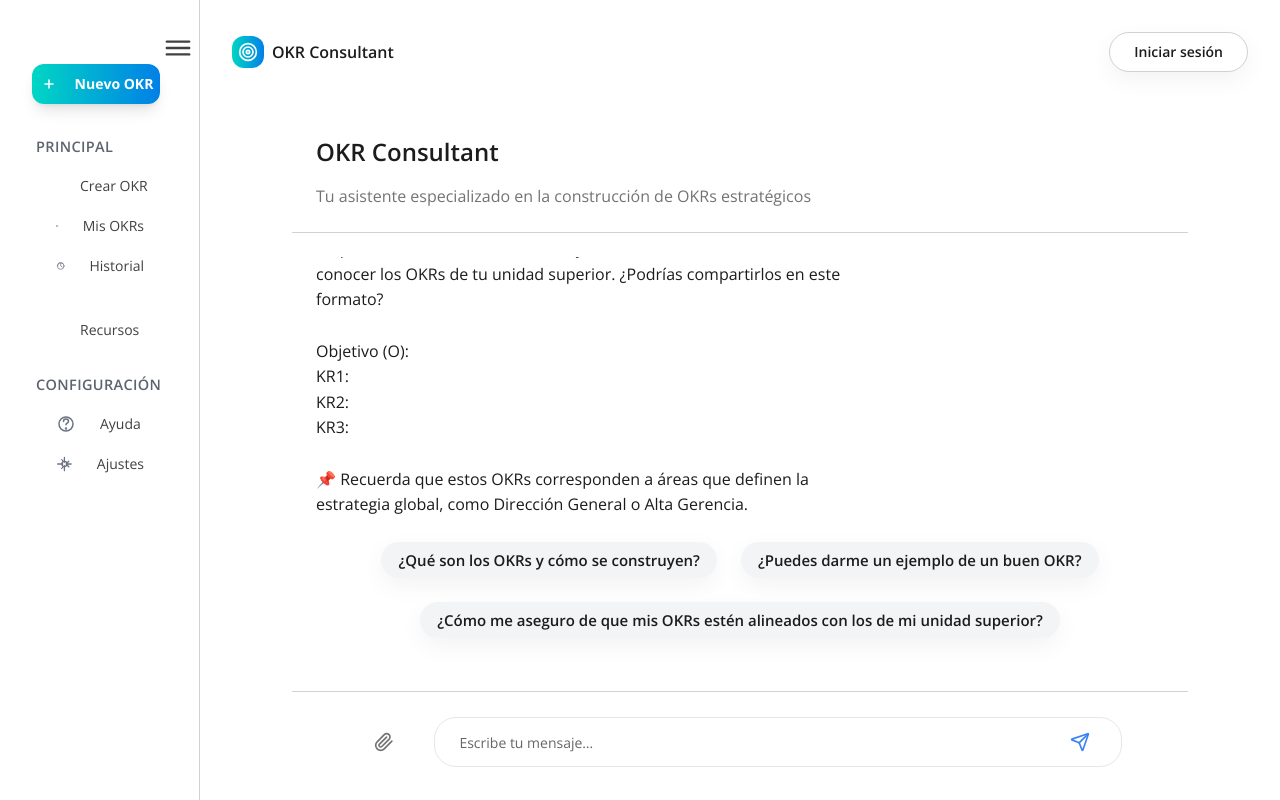
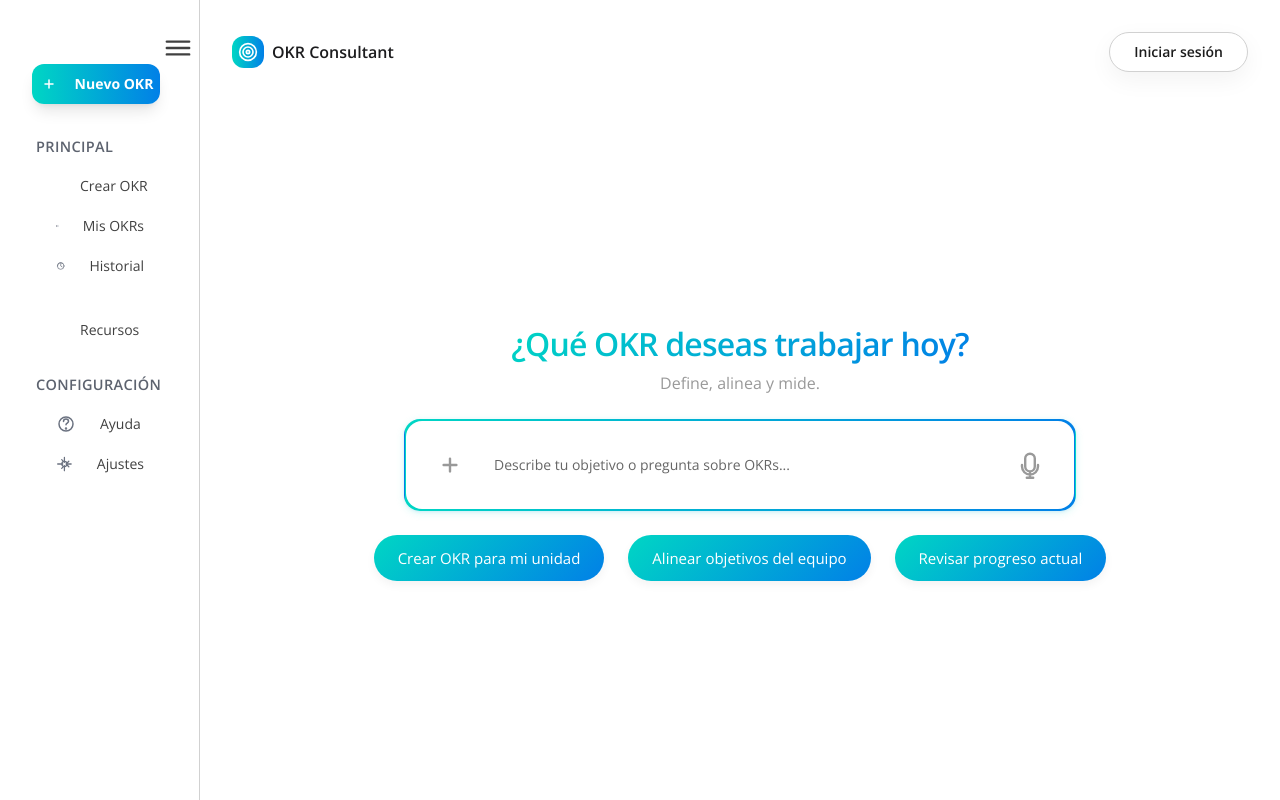
Before and after one commit to alessandra-aguado/okr-copilot-hub, a React (Vite) app: page / in a window 1280 px wide. Built offline with nearby package versions, Linux system fonts and the light colour scheme.

Commit message:
Reverted to commit 1695a114205e9cb0b70144e2cfd1a7c751093089

```diff
--- a/src/pages/Index.tsx
+++ b/src/pages/Index.tsx
@@ -1,10 +1,21 @@
 import Header from "@/components/Header";
+import ChatInterface from "@/components/ChatInterface";
 import OKRChatInterface from "@/components/OKRChatInterface";
 import AppSidebar from "@/components/AppSidebar";
 import { useSidebarState } from "@/hooks/useSidebarState";
+import { useState } from "react";
 
 const Index = () => {
   const { isCollapsed: sidebarCollapsed, toggle: toggleSidebar } = useSidebarState();
+  const [currentView, setCurrentView] = useState<'main' | 'okr'>('main');
+
+  const handleCreateOKR = () => {
+    setCurrentView('okr');
+  };
+
+  const handleBackToMain = () => {
+    setCurrentView('main');
+  };
 
   return (
     <div className="h-screen bg-bg-secondary overflow-hidden">
@@ -22,7 +33,19 @@ const Index = () => {
 
         <main className="flex-1 flex items-center justify-center bg-bg-primary">
           <div className="w-full max-w-[980px] mx-auto">
-            <OKRChatInterface />
+            {currentView === 'main' ? (
+              <ChatInterface onCreateOKR={handleCreateOKR} />
+            ) : (
+              <div className="space-y-4">
+                <button
+                  onClick={handleBackToMain}
+                  className="text-sm text-gray-600 hover:text-gray-900 mb-4"
+                >
+                  ← Volver al inicio
+                </button>
+                <OKRChatInterface />
+              </div>
+            )}
           </div>
         </main>
       </div>
```
